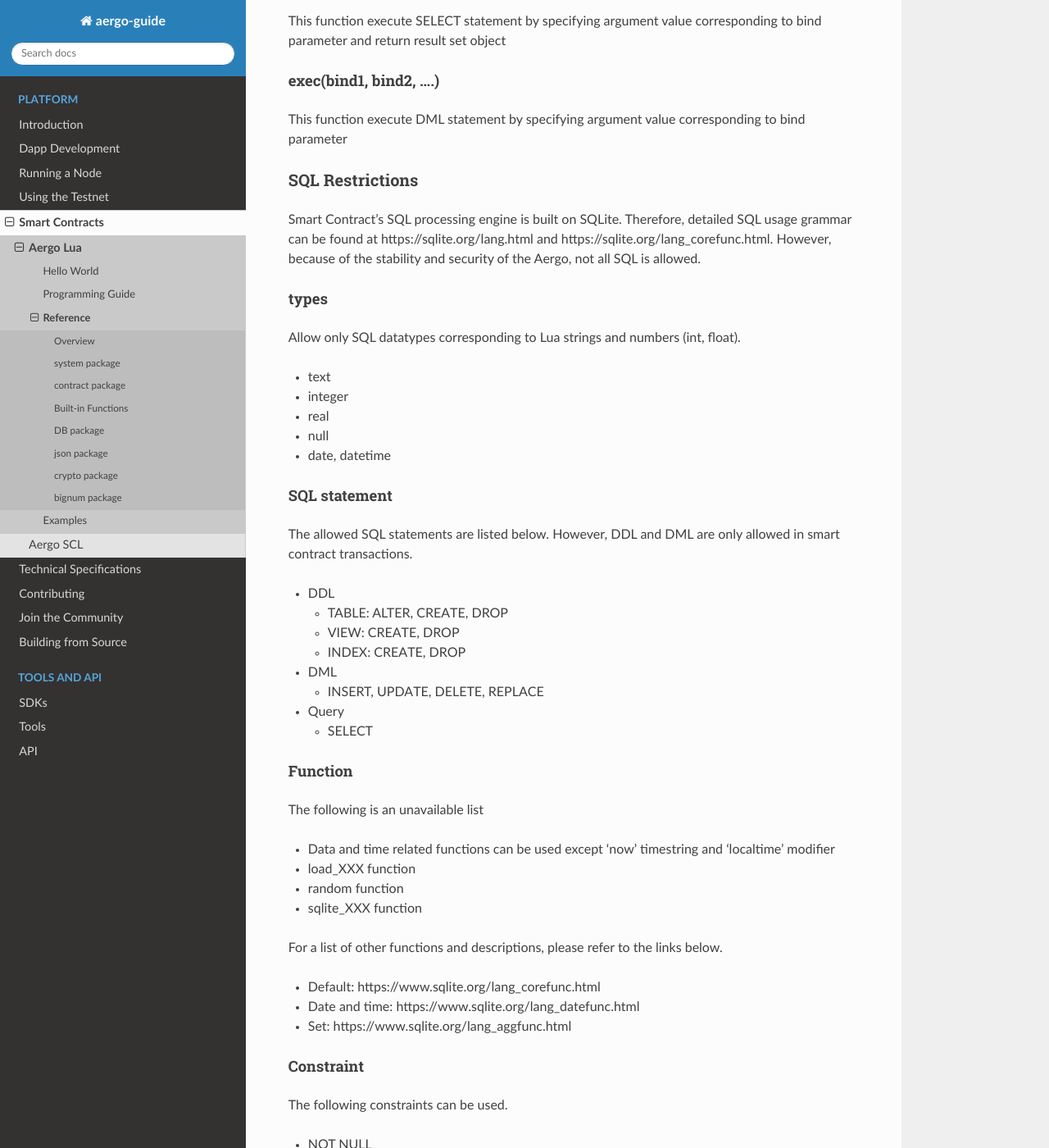
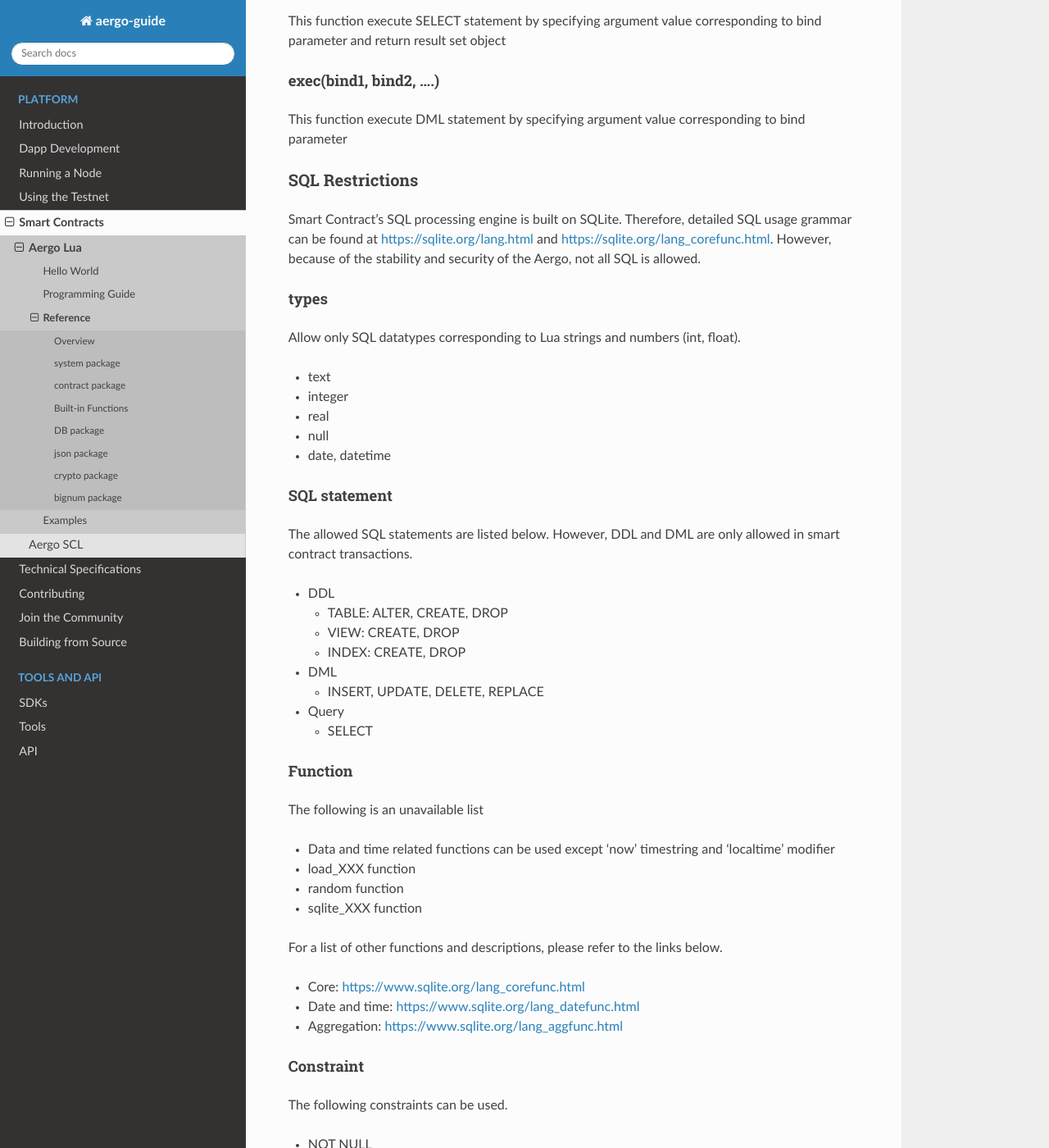
Before and after one commit to aergoio/guide, a Sphinx documentation site: the page built from source/smart-contracts/lua/reference.md, in a window 1280 px wide and 1400 px high, scrolled down 6107 px. Shown: the whole window at 82% size. Built offline with Sphinx 7.4.7 and the Read the Docs theme 2.0.0, drawn with Linux system fonts in a browser that asks for light colours.

Commit message:
Update reference.md

```diff
--- a/source/smart-contracts/lua/reference.md
+++ b/source/smart-contracts/lua/reference.md
@@ -192,7 +192,7 @@
 This function execute DML statement by specifying argument value corresponding to bind parameter
 
 ### SQL Restrictions
-Smart Contract's SQL processing engine is built on SQLite. Therefore, detailed SQL usage grammar can be found at https://sqlite.org/lang.html and https://sqlite.org/lang_corefunc.html. However, because of the stability and security of the Aergo, not all SQL is allowed.
+Smart Contract's SQL processing engine is built on SQLite. Therefore, detailed SQL usage grammar can be found at <https://sqlite.org/lang.html> and <https://sqlite.org/lang_corefunc.html>. However, because of the stability and security of the Aergo, not all SQL is allowed.
 
 #### types
 Allow only SQL datatypes corresponding to Lua strings and numbers (int, float).
@@ -219,9 +219,9 @@
 * sqlite_XXX function
 
 For a list of other functions and descriptions, please refer to the links below.
-* Default: https://www.sqlite.org/lang_corefunc.html
-* Date and time: https://www.sqlite.org/lang_datefunc.html
-* Set: https://www.sqlite.org/lang_aggfunc.html
+* Core: <https://www.sqlite.org/lang_corefunc.html>
+* Date and time: <https://www.sqlite.org/lang_datefunc.html>
+* Aggregation: <https://www.sqlite.org/lang_aggfunc.html>
 #### Constraint
 The following constraints can be used.
 * NOT NULL
```
